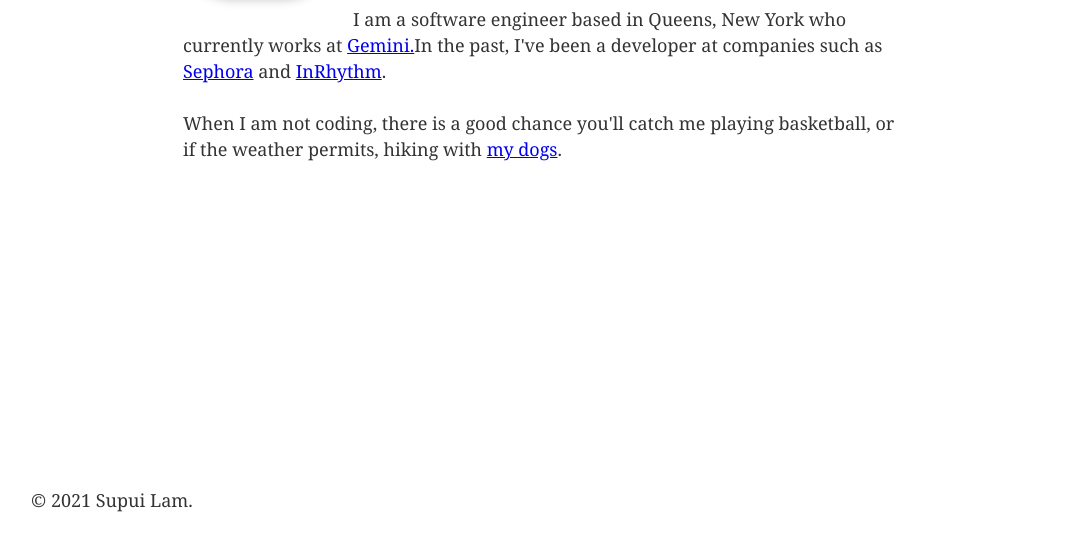
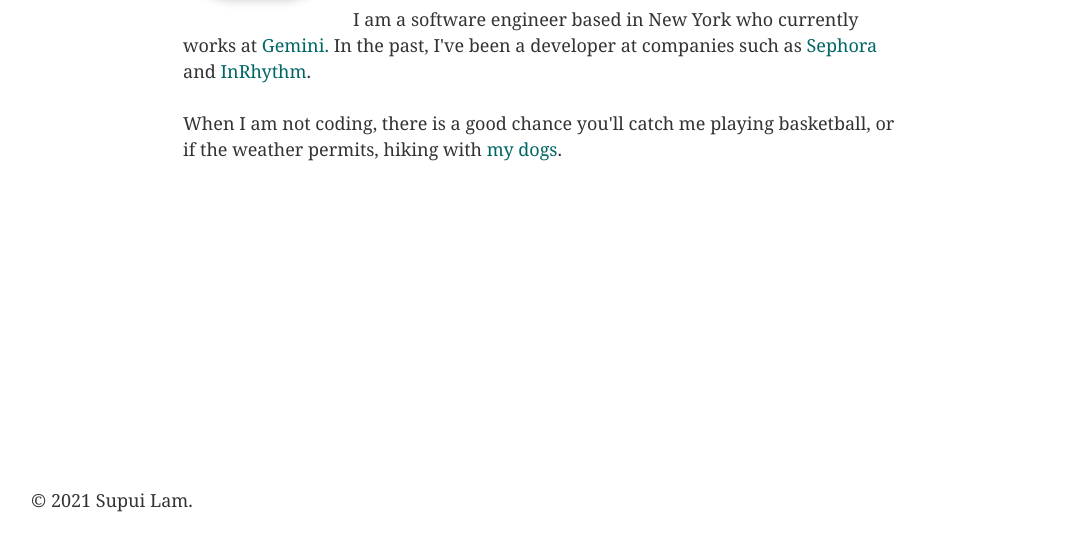
Before and after one commit to sjBao/tony-blog, a Gatsby site: page / in a window 1280 px wide. Shown: the part 253-800 px from the top of the page, without its empty margins (97-1169 px from the left). Built offline with nearby package versions, Linux system fonts and the light colour scheme; Gatsby itself is replaced by a stand-in of ours.

Commit message:
Update homepage style

```diff
--- a/src/pages/index.tsx
+++ b/src/pages/index.tsx
@@ -26,7 +26,7 @@ interface IndexPageImageModel {
 }
 
 const IndexPage: React.FunctionComponent<IndexPageProps> = ({ data }) => {
-  console.log(data);
+
   return (
     <Layout>
       <Heading className="heading">
@@ -42,9 +42,9 @@ const IndexPage: React.FunctionComponent<IndexPageProps> = ({ data }) => {
       </Heading>
 
       <Bio>
-        I am a software engineer based in Queens, New York who currently works at <a href="https://www.gemini.com/about" target="_blank">Gemini.</a>
-        In the past, I've been a developer at companies such as <a href="https://www.sephora.sg/" target="_blank">Sephora</a> and <a href="https://www.inrhythm.com/" target="_blank">InRhythm</a>.
-        <br/><br/>
+        I am a software engineer based in New York who currently works at <a href="https://www.gemini.com/about" target="_blank">Gemini.</a>
+        &nbsp;In the past, I've been a developer at companies such as <a href="https://www.sephora.sg/" target="_blank">Sephora</a> and <a href="https://www.inrhythm.com/" target="_blank">InRhythm</a>.
+        <br /><br />
         When I am not coding, there is a good chance you'll catch me playing basketball, or if the weather permits, hiking with <a href="https://www.instagram.com/kona.maji/" target="blank">my dogs</a>.
       </Bio>
     </Layout>
@@ -76,8 +76,17 @@ const SubHighlight = styled.div`
   max-width: 222px;
 `;
 
-const Bio = styled.p`
+const Bio = styled.div`
   text-indent: 170px;
+
+  a {
+    color: hsl(180, 100%, 20%);
+    text-decoration: none;
+
+    &:hover {
+        color: hsl(180, 19%, 68%);
+    }
+  }
 `;
 
 const ImageContainer = styled.div`
```
Also changed, not shown: src/components/FlexContainer/flex-container.tsx (+7 -0 lines).
